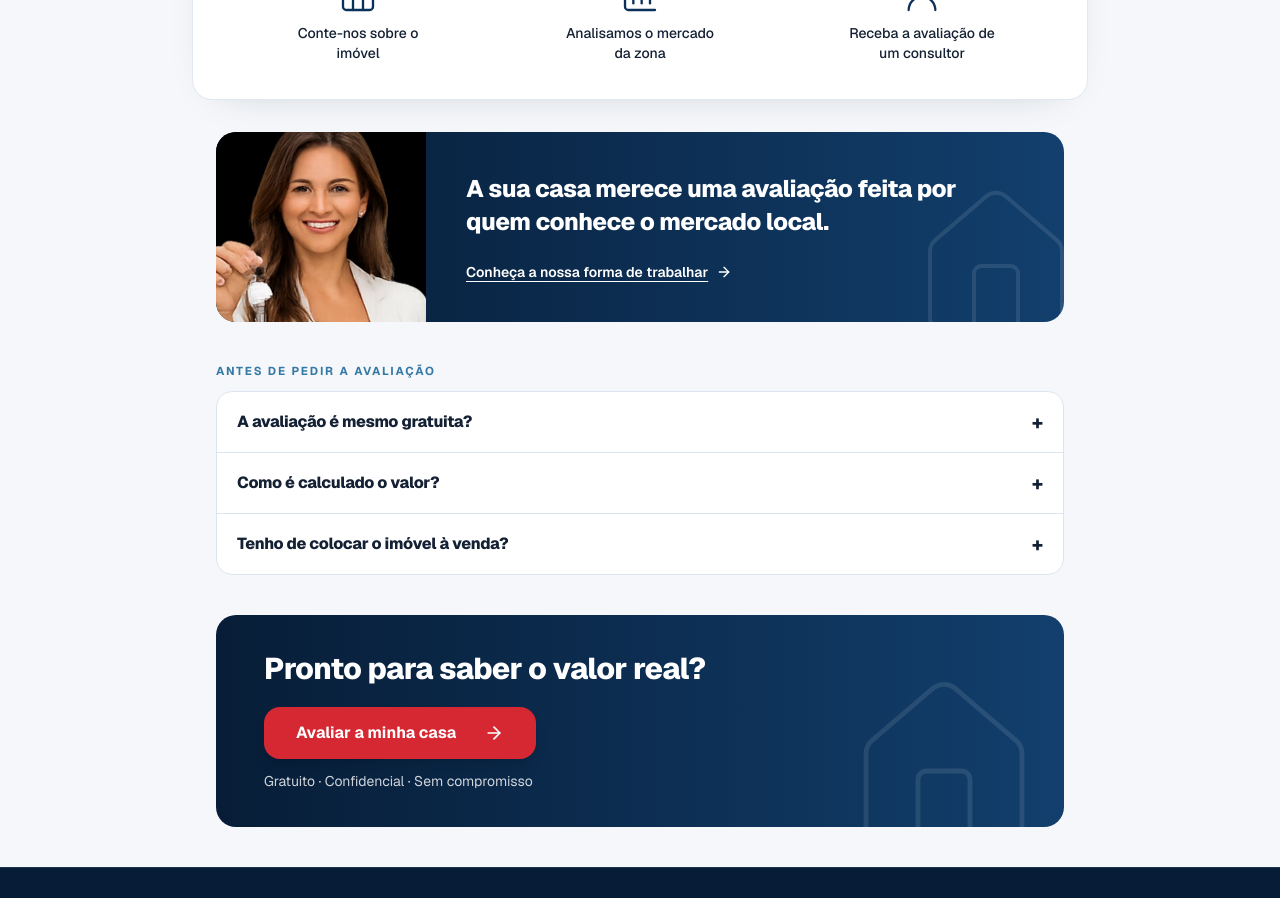
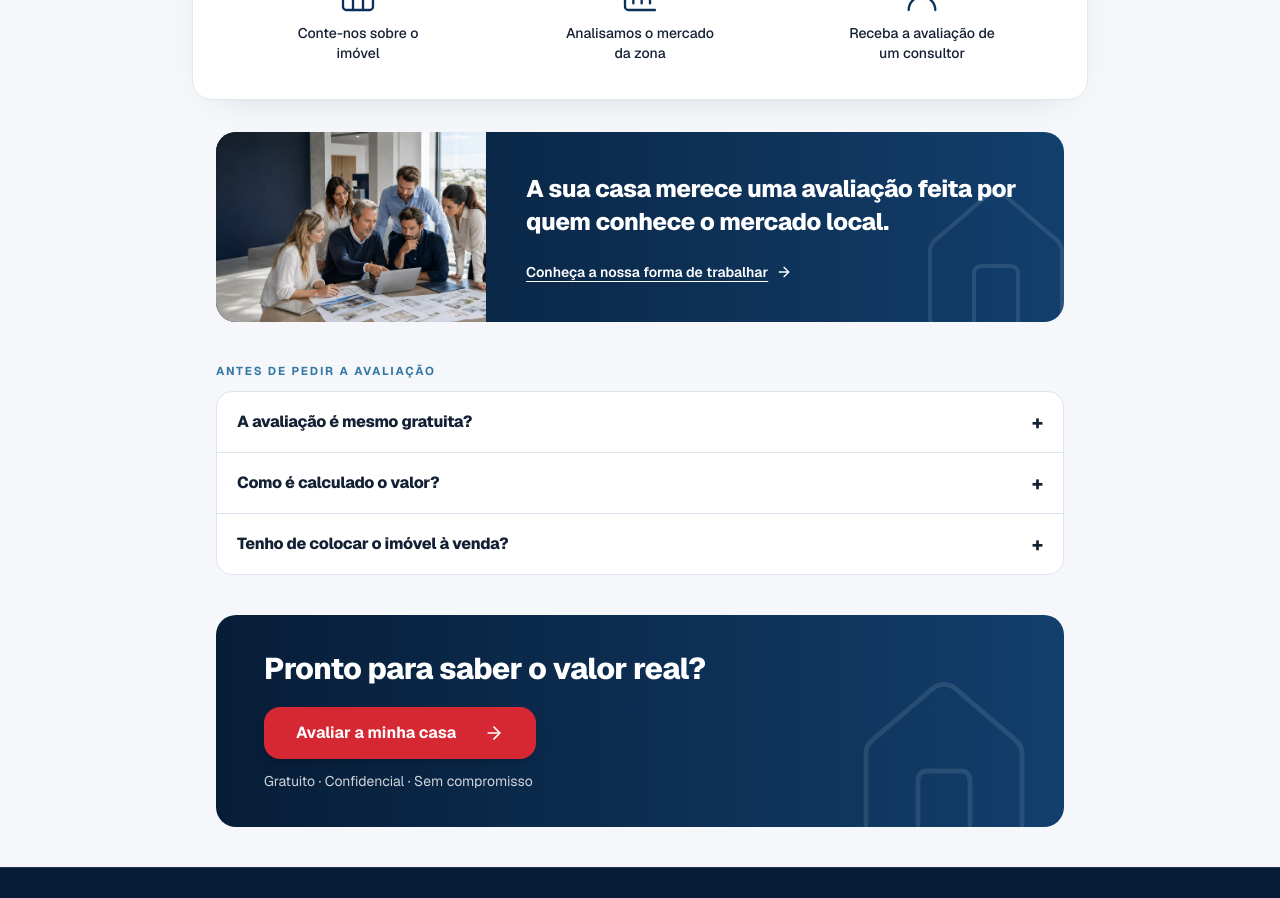
Before and after one commit to rsivales/housepro, a Next.js app: page /avaliacao-imovel in a window 1280 px wide. Shown: the part 1580-2478 px from the top of the page. Built offline with nearby package versions, Linux system fonts and the light colour scheme; no server answers.

Commit message:
fix(web): use natural team image and protect global website settings

```diff
--- a/src/app/admin/website/layout.tsx
+++ b/src/app/admin/website/layout.tsx
@@ -3,10 +3,9 @@ import { redirect } from "next/navigation";
 import { getSession } from "@/lib/supabase/auth";
 import { isSuperadmin } from "@/lib/data/roles";
 
-/** Configuração editorial global: exclusiva da conta Super Admin. */
+/** As definições do website global pertencem exclusivamente ao Super Admin. */
 export default async function WebsiteAdminLayout({ children }: { children: React.ReactNode }) {
   const session = await getSession();
-  if (!session) redirect("/entrar");
-  if (!isSuperadmin(session.agent)) redirect("/admin");
+  if (!session || !isSuperadmin(session.agent)) redirect("/admin");
   return children;
 }
--- a/src/app/avaliacao-imovel/page.tsx
+++ b/src/app/avaliacao-imovel/page.tsx
@@ -156,10 +156,10 @@ export default function AvaliacaoImovelPage() {
 
         {/* BLOCO HUMANO */}
         <section className="mx-auto max-w-4xl px-4 py-6 sm:px-6 sm:py-8">
-          <div className="relative grid min-h-[190px] items-stretch overflow-hidden rounded-2xl bg-gradient-to-r from-[#071d37] to-[#123f6d] sm:grid-cols-[210px_1fr]">
+          <div className="relative grid min-h-[190px] items-stretch overflow-hidden rounded-2xl bg-gradient-to-r from-[#071d37] to-[#123f6d] sm:grid-cols-[270px_1fr]">
             <div className="relative min-h-[210px] sm:min-h-0">
               {/* eslint-disable-next-line @next/next/no-img-element */}
-              <img src="/agents/ana.jpg" alt="Consultora HousePro" className="absolute inset-0 size-full object-cover" />
+              <img src="/home/equipa.webp" alt="Equipa imobiliária HousePro a analisar um imóvel" className="absolute inset-0 size-full object-cover" style={{ objectPosition: "66% center" }} />
             </div>
             <div className="relative z-10 flex flex-col justify-center p-7 text-white sm:p-10">
               <h2 className="max-w-lg font-display text-xl leading-snug sm:text-2xl">A sua casa merece uma avaliação feita por quem conhece o mercado local.</h2>
```
